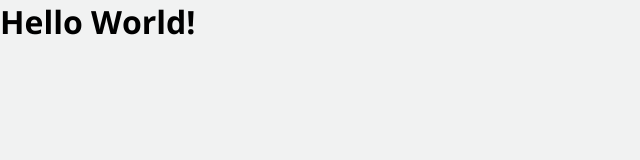
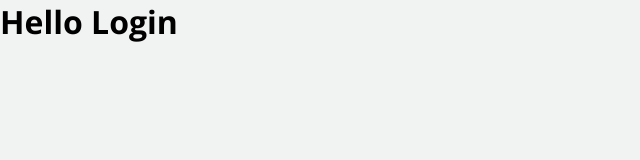
Before and after one commit to NicolaiHygino/segware-upvotes, a React (Create React App) app: page / in a window 1280 px wide. Shown: the top 160 px of the page, without its empty margins (0-640 px from the left). Built offline with nearby package versions, Linux system fonts and the light colour scheme.

Commit message:
Creating Login component and importing it in App

```diff
--- a/src/App.js
+++ b/src/App.js
@@ -1,9 +1,8 @@
 import React from 'react';
+import Login from './Login';
 
 const App = () => {
-  return (
-    <h1>Hello World!</h1>
-  );
+  return <Login />;
 }
 
 export default App;
--- /dev/null
+++ b/src/Login/index.js
@@ -0,0 +1,7 @@
+import React from 'react';
+
+const Login = () => {
+  return <h1>Hello Login</h1>
+};
+
+export default Login;
```
Also changed, not shown: src/Login/style.js (added), 1 other file (tests, documents, lock files or other folders).
